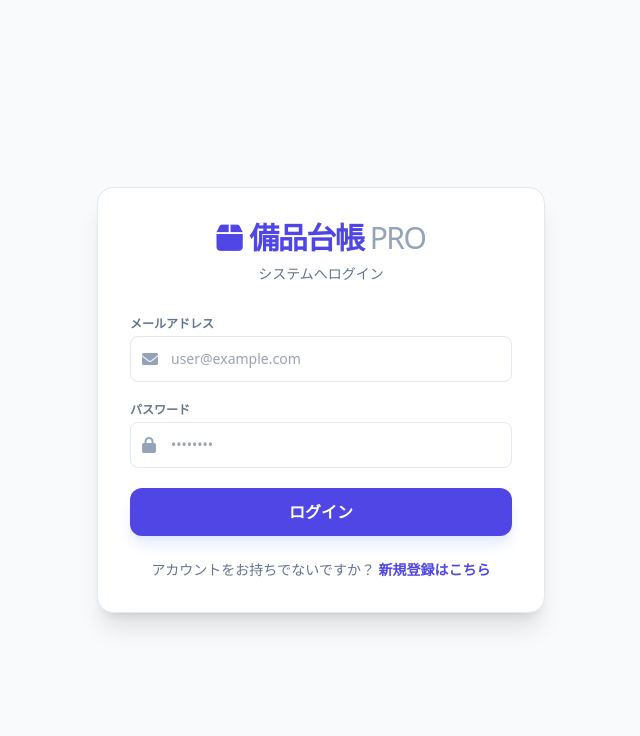
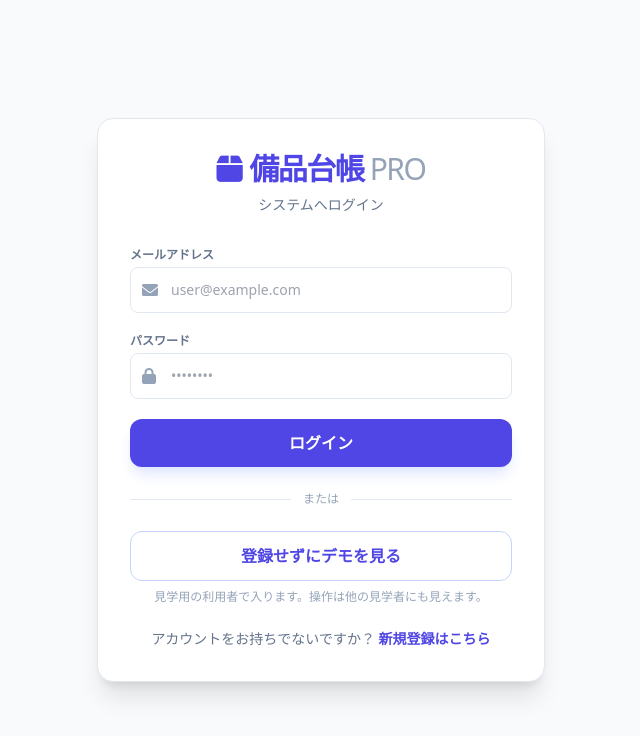
Before and after one commit to pitawo/equipment-ledger, a Flask app: page /login in a window 1280 px wide. Shown: the top 736 px of the page, without its empty margins (319-959 px from the left). Run offline with Flask 3, Linux system fonts and the light colour scheme; some libraries are stand-ins or nearby versions.

Commit message:
登録せずに中を見られる入口を用意する
公開して触ってもらう前提だと、最初にアカウント登録を求められた時点で
中身を見ずに離脱してしまう。見学用の入口を追加した。

- ログイン画面に「登録せずにデモを見る」を追加
- /guest で見学用の利用者としてログインする。その利用者がいなければ
  アクセス時に作るので、永続ディスクの無い環境で再起動されても入れる
- パスワードは毎回ランダムに作って捨てる（誰も直接ログインできない）
- データは全員で共有するため、その旨を画面と README に明記
- ALLOW_GUEST=0 で無効にできる

テストは25項目に増やし、見学モードの4項目（登録なしで入れる／データを
見られる／予約できる／見学用の利用者が消えても入り直せる）を追加。

```diff
--- a/app.py
+++ b/app.py
@@ -8,6 +8,7 @@ import json
 import os
 import atexit
 import secrets
+import uuid
 import smtplib
 from email.mime.text import MIMEText
 
@@ -23,6 +24,10 @@ login_manager.init_app(app)
 login_manager.login_view = 'login'
 login_manager.login_message = 'ログインしてください。'
 login_manager.login_message_category = 'error'
+
+# 見学モード（公開デモ用）。ALLOW_GUEST=0 で無効にできる
+ALLOW_GUEST = os.environ.get('ALLOW_GUEST', '1') != '0'
+GUEST_EMAIL = 'guest@example.com'
 
 USERS_DATA_FILE = os.path.join(os.path.dirname(__file__), 'users_data.json')
 
@@ -348,6 +353,35 @@ def login():
 
     return render_template('login.html', error=error)
 
+@app.route('/guest')
+def guest_login():
+    """登録せずに中身を見てもらうための入口。
+
+    公開デモでは、最初に登録を求められると中を見ずに離脱してしまう。
+    見学用の利用者をその場で用意してログインさせる。データは共有なので、
+    見学中の操作は他の見学者にも見える。
+    """
+    if not ALLOW_GUEST:
+        flash('見学モードは無効になっています。', 'error')
+        return redirect(url_for('login'))
+
+    users = load_users()
+    guest = next((u for u in users if u['email'] == GUEST_EMAIL), None)
+    if not guest:
+        # 永続ディスクの無い環境では再起動で消えるため、その場で作り直す
+        guest = {
+            'id': str(uuid.uuid4()),
+            'name': '見学ユーザー',
+            'email': GUEST_EMAIL,
+            'password_hash': generate_password_hash(secrets.token_urlsafe(32)),
+        }
+        users.append(guest)
+        save_users(users)
+
+    login_user(User(guest['id'], guest['name'], guest['email'], guest['password_hash']))
+    flash('見学モードで開いています。操作は他の見学者にも見えます。', 'success')
+    return redirect(url_for('index'))
+
 @app.route('/register', methods=['GET', 'POST'])
 def register():
     if current_user.is_authenticated:
--- a/templates/login.html
+++ b/templates/login.html
@@ -52,6 +52,20 @@
             </button>
         </form>
 
+        <div class="flex items-center gap-3 my-6">
+            <span class="h-px flex-1 bg-slate-200"></span>
+            <span class="text-slate-400 text-xs">または</span>
+            <span class="h-px flex-1 bg-slate-200"></span>
+        </div>
+
+        <a href="/guest"
+           class="block w-full text-center border border-indigo-200 text-indigo-600 font-bold py-3 rounded-xl hover:bg-indigo-50 transition-all">
+            登録せずにデモを見る
+        </a>
+        <p class="text-slate-400 text-xs text-center mt-2">
+            見学用の利用者で入ります。操作は他の見学者にも見えます。
+        </p>
+
         <div class="mt-6 text-center text-sm">
             <p class="text-slate-500">アカウントをお持ちでないですか？ <br class="sm:hidden"><a href="/register" class="text-indigo-600 font-bold hover:underline">新規登録はこちら</a></p>
         </div>
```
Also changed, not shown: README.md.
